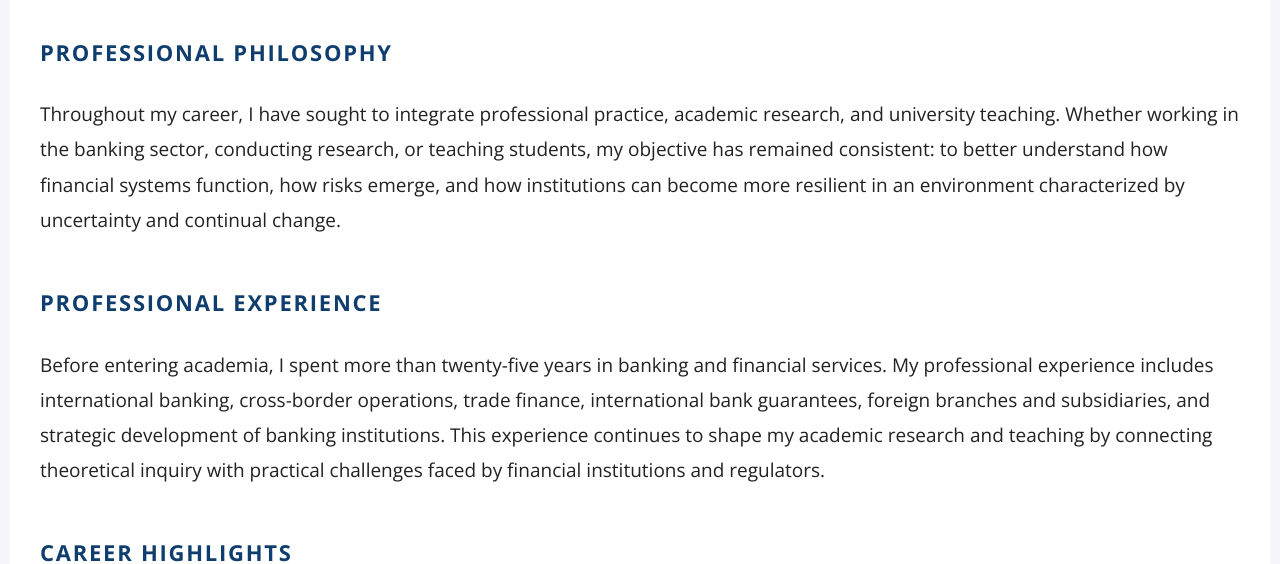
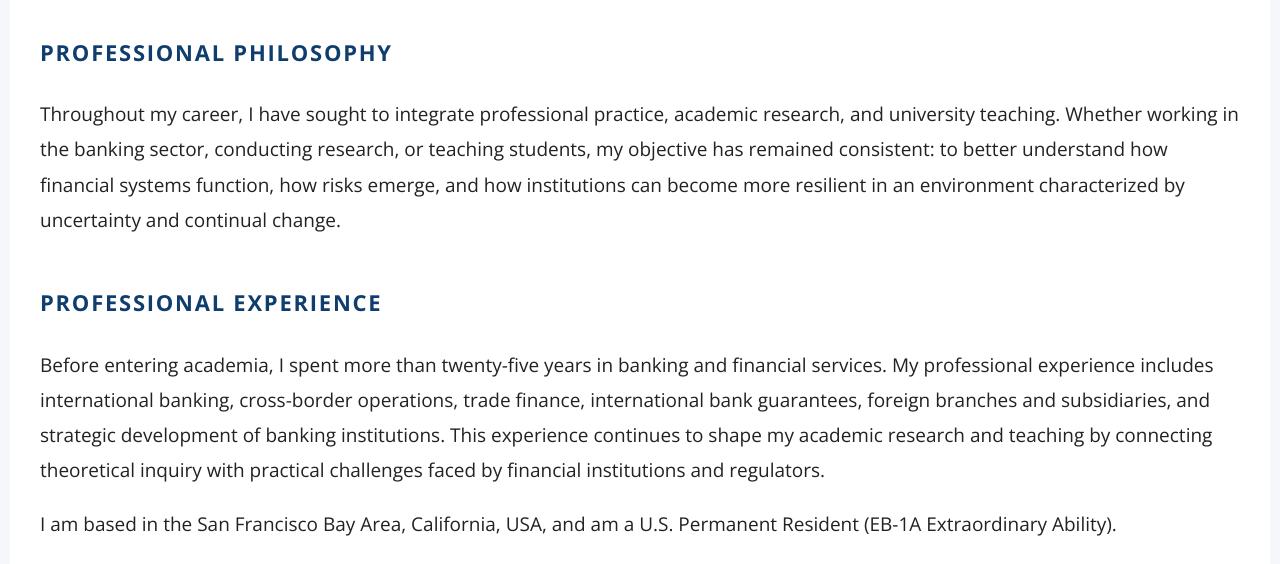
Before and after one commit to eduarddzhagityan/eduarddzhagityan.github.io, a plain HTML site: page about.html in a window 1280 px wide. Shown: the part 244-808 px from the top of the page. Drawn offline with nearby package versions, Linux system fonts and the light colour scheme.

Commit message:
Add U.S. permanent resident status to about.html

```diff
--- a/about.html
+++ b/about.html
@@ -33,6 +33,10 @@ Throughout my career, I have sought to integrate professional practice, academic
 
 <p>
 Before entering academia, I spent more than twenty-five years in banking and financial services. My professional experience includes international banking, cross-border operations, trade finance, international bank guarantees, foreign branches and subsidiaries, and strategic development of banking institutions. This experience continues to shape my academic research and teaching by connecting theoretical inquiry with practical challenges faced by financial institutions and regulators.
+</p>
+
+<p>
+I am based in the San Francisco Bay Area, California, USA, and am a U.S. Permanent Resident (EB-1A Extraordinary Ability).
 </p>
 
 <h2>Career Highlights</h2>
```
